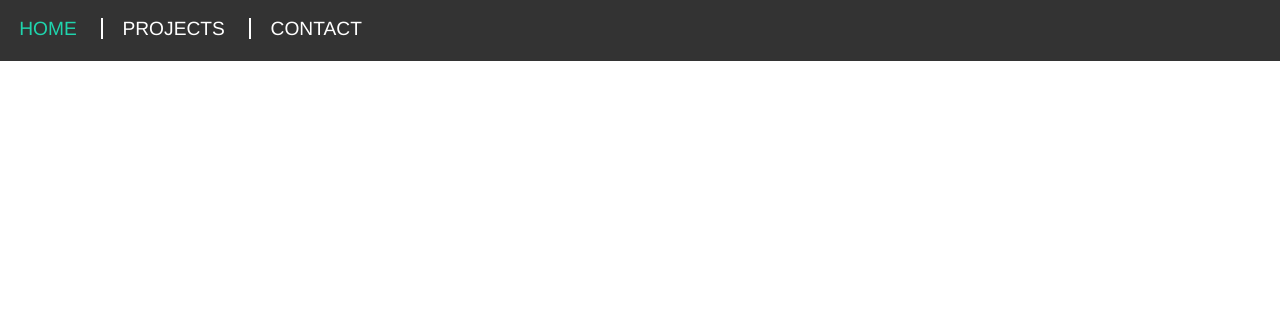
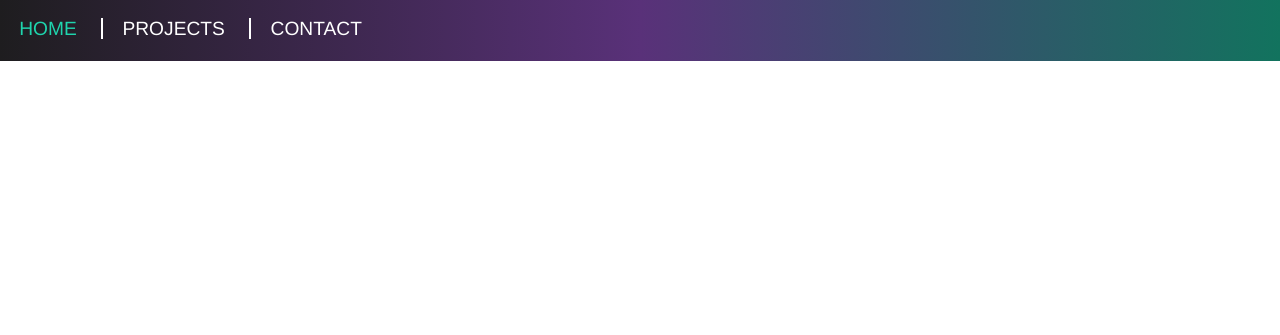
Before and after one commit to etienne-bourganel/personal_portfolio, a plain HTML site: page index.html in a window 1280 px wide. Shown: the top 335 px of the page. Drawn offline with Linux system fonts and the light colour scheme.

Commit message:
Add gradient to header and footer

```diff
--- a/css/master.css
+++ b/css/master.css
@@ -16,7 +16,9 @@ h2 {
 
 .navbar,
 .footer {
-    background-color: #333;
+    /* background-color: #333; */
+    background: rgb(30, 29, 31);
+    background: linear-gradient(90deg, rgba(30, 29, 31, 1) 0%, rgba(89, 49, 121, 1) 50%, rgba(18, 115, 94, 1) 100%);
     font-size: 1.2em;
     height: 2.2em;
     padding-top: 1em;
```
